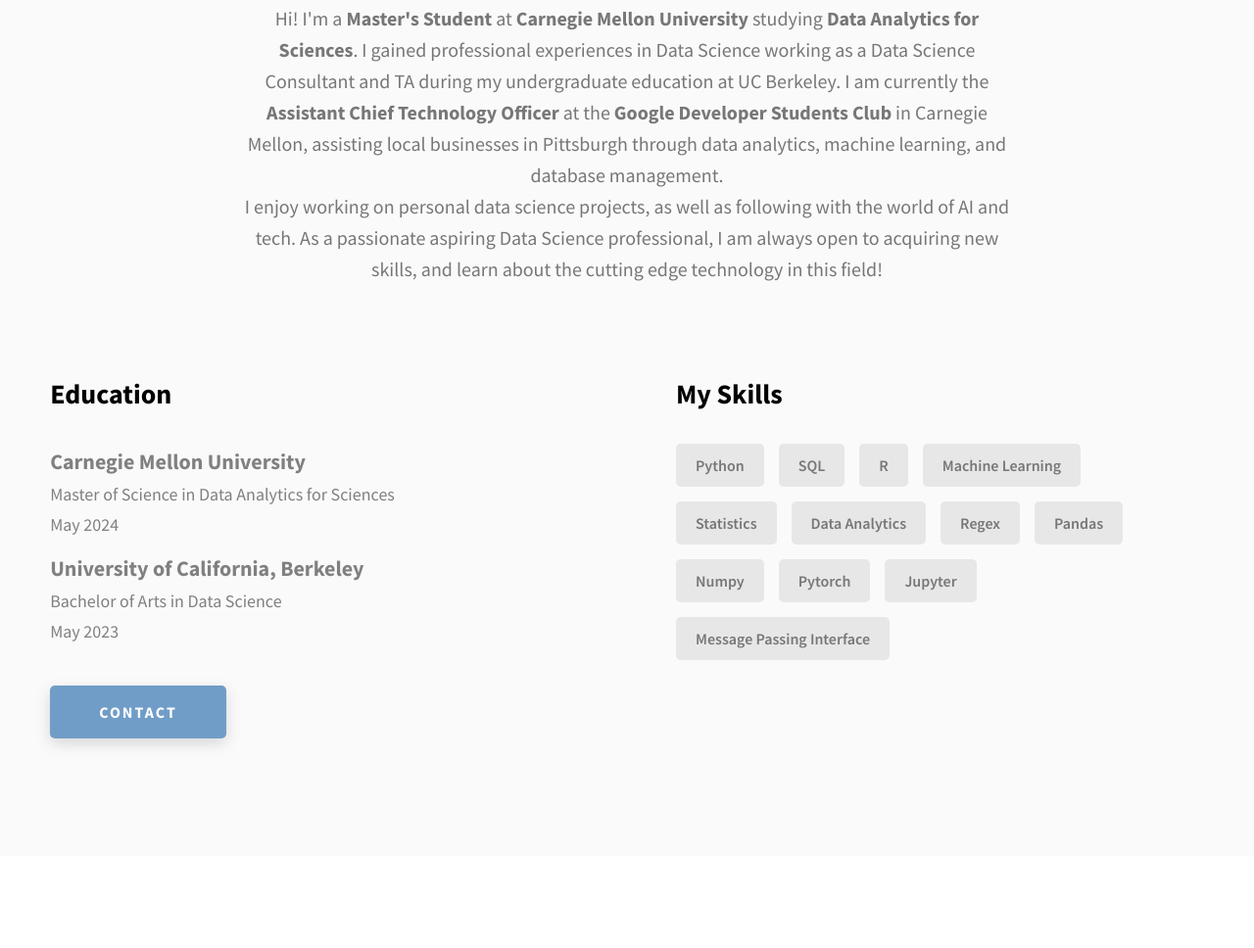
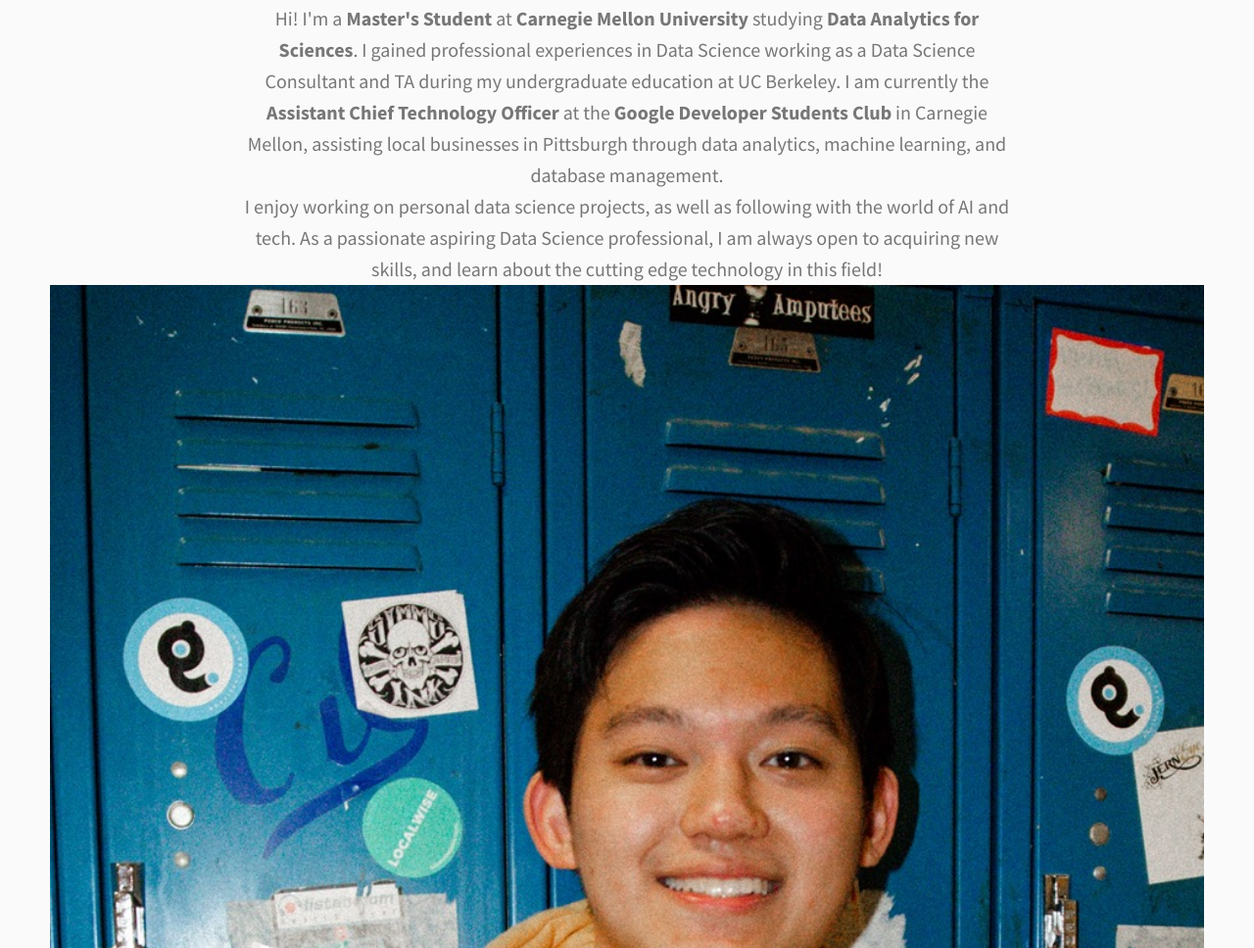
Before and after one commit to RichardWang2/DS_Portfolio, a website: page index.html in a window 1280 px wide. Shown: the part 1012-1980 px from the top of the page at 98% size. Drawn offline with Linux system fonts and the light colour scheme.

Commit message:
testing pfp

```diff
--- a/index.html
+++ b/index.html
@@ -134,6 +134,12 @@
             Data Science professional, I am always open to acquiring new skills, and learn about the cutting edge
             technology in this field!
           </span>
+          <img
+                src="./assets/png/pfp_large.jpeg"
+                alt="Software Screenshot"
+                class="projects__row-img"
+                loading="lazy"
+              />
         </h2>
         <div class="about__content">
           <div class="about__content-main">
```
Also changed, not shown: assets/png/pfp_large.jpeg (added), 4 other files.
